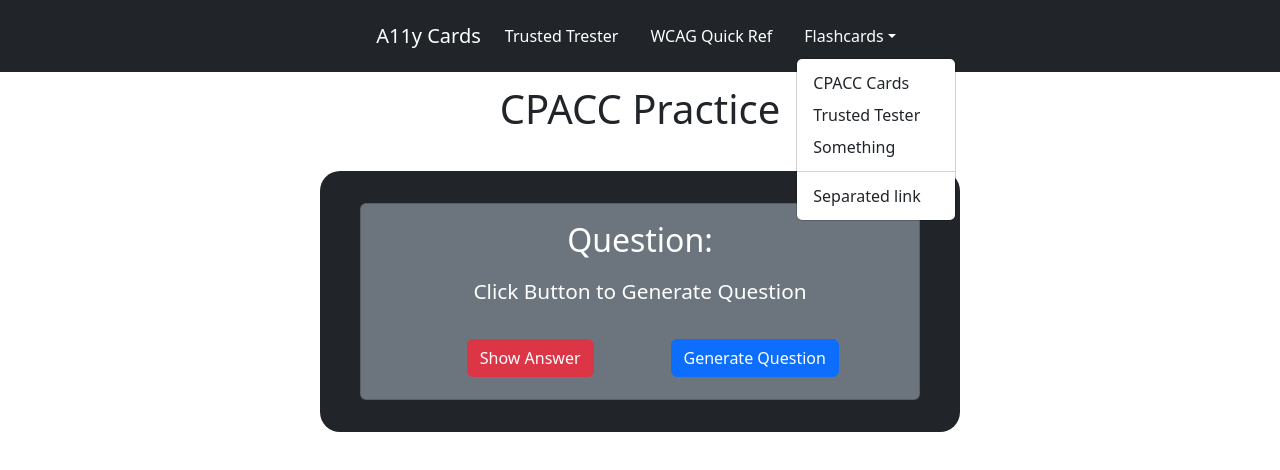
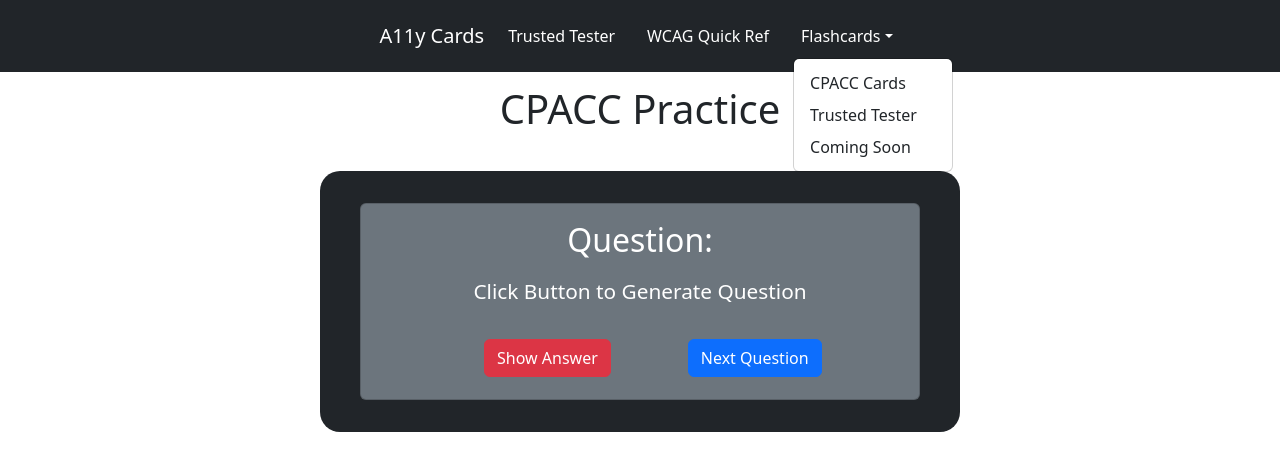
Before and after one commit to justin-aquino/cpacc-flashcards, a React (Create React App) app: page / in a window 1280 px wide. Both pictures are taken after a click on the button "Flashcards". Shown: the top 470 px of the page. Built offline with nearby package versions, Linux system fonts and the light colour scheme.

Commit message:
added default answer

```diff
--- a/src/App.jsx
+++ b/src/App.jsx
@@ -20,7 +20,7 @@ function App() {
         <div className='m-auto'>
             <Nav>
               <Navbar.Brand className='a11y-nav text-white m-2' href="/">A11y Cards</Navbar.Brand>
-              <Nav.Link href="https://www.dhs.gov/trusted-tester" className='text-white m-2'>Trusted Trester</Nav.Link>
+              <Nav.Link href="https://www.dhs.gov/trusted-tester" className='text-white m-2'>Trusted Tester</Nav.Link>
               <Nav.Link href="https://www.w3.org/WAI/WCAG21/quickref/" className='text-white m-2'>WCAG Quick Ref</Nav.Link>
               <NavDropdown
                 id="collasible-nav-dropdown"
@@ -31,15 +31,12 @@ function App() {
                         </span>
                       }
               >
-              <NavDropdown.Item href="/flashcards/cpacc" >CPACC Cards</NavDropdown.Item>
+              <NavDropdown.Item href="/" >CPACC Cards</NavDropdown.Item>
               <NavDropdown.Item href="#action/3.2">
                 Trusted Tester
               </NavDropdown.Item>
-              <NavDropdown.Item href="#action/3.3">Something</NavDropdown.Item>
-              <NavDropdown.Divider />
-              <NavDropdown.Item href="#action/3.4">
-                Separated link
-              </NavDropdown.Item>
+              <NavDropdown.Item href="#action/3.3">Coming Soon</NavDropdown.Item>
+
             </NavDropdown>
             </Nav>
         </div>
--- a/src/Components/ShowCard.jsx
+++ b/src/Components/ShowCard.jsx
@@ -10,7 +10,7 @@ const ShowCard = ({cpacc, setCpacc}) => {
 
   const [showQuestion, setShowQuestion] = useState({
       question: "Click Button to Generate Question",
-      answer: ""
+      answer: "Generate Question First"
   })
 
 
@@ -51,7 +51,6 @@ const ShowCard = ({cpacc, setCpacc}) => {
 
                     : null
                 }
-
                 {
                     showToggle ?
                 <Button className="q-btn" variant="danger" onClick={showAnswer}>Hide Answer</Button>
@@ -59,8 +58,11 @@ const ShowCard = ({cpacc, setCpacc}) => {
                 <Button className="q-btn" variant="danger" onClick={showAnswer}>Show Answer</Button>
                 }
                 {
-                    showQuestion.question === "Click Button to Generate Question" ?
+                    showQuestion.question === "Click Button to Generate Question" && showToggle ?(<>
+
                     <Button className="q-btn" variant="primary" onClick={randomizer}>Generate Question</Button>
+                    </>
+                    )
                     :
                     <Button className="q-btn" variant="primary" onClick={randomizer}>Next Question</Button>
                 }
```
